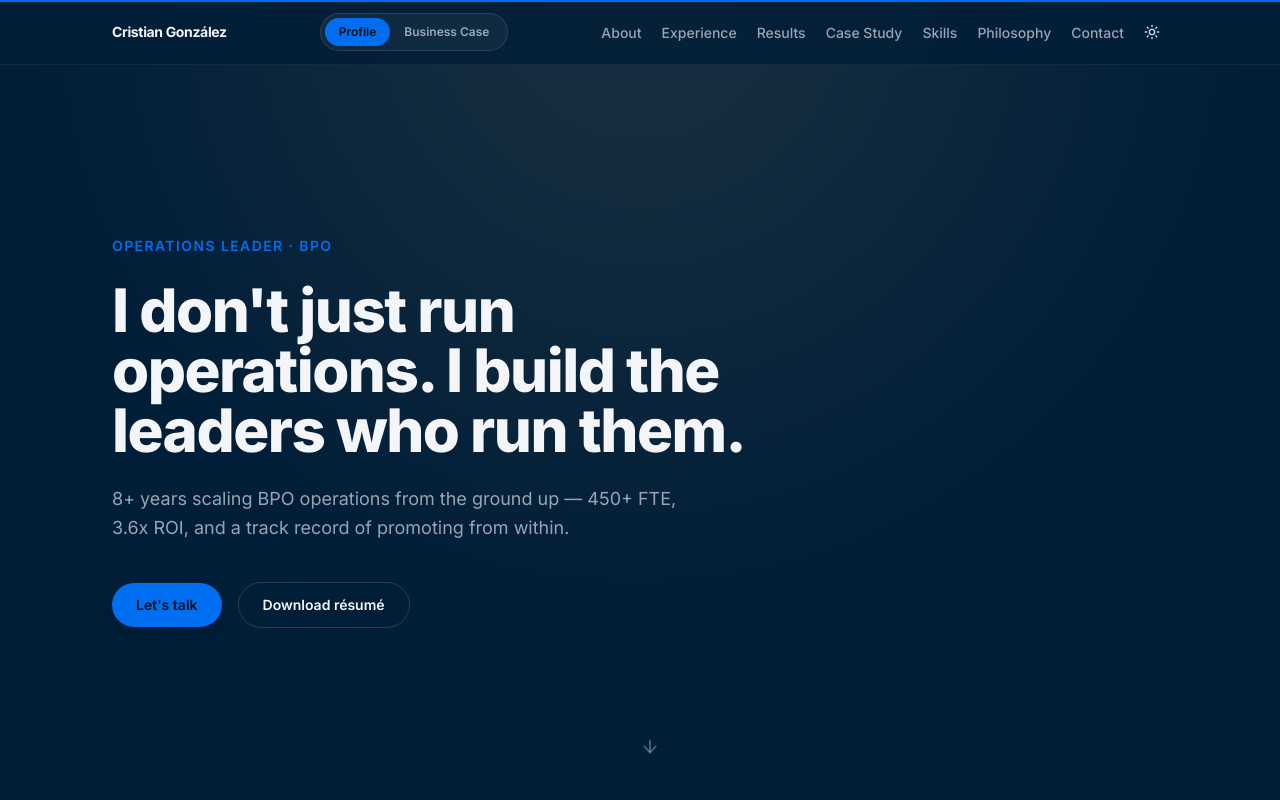
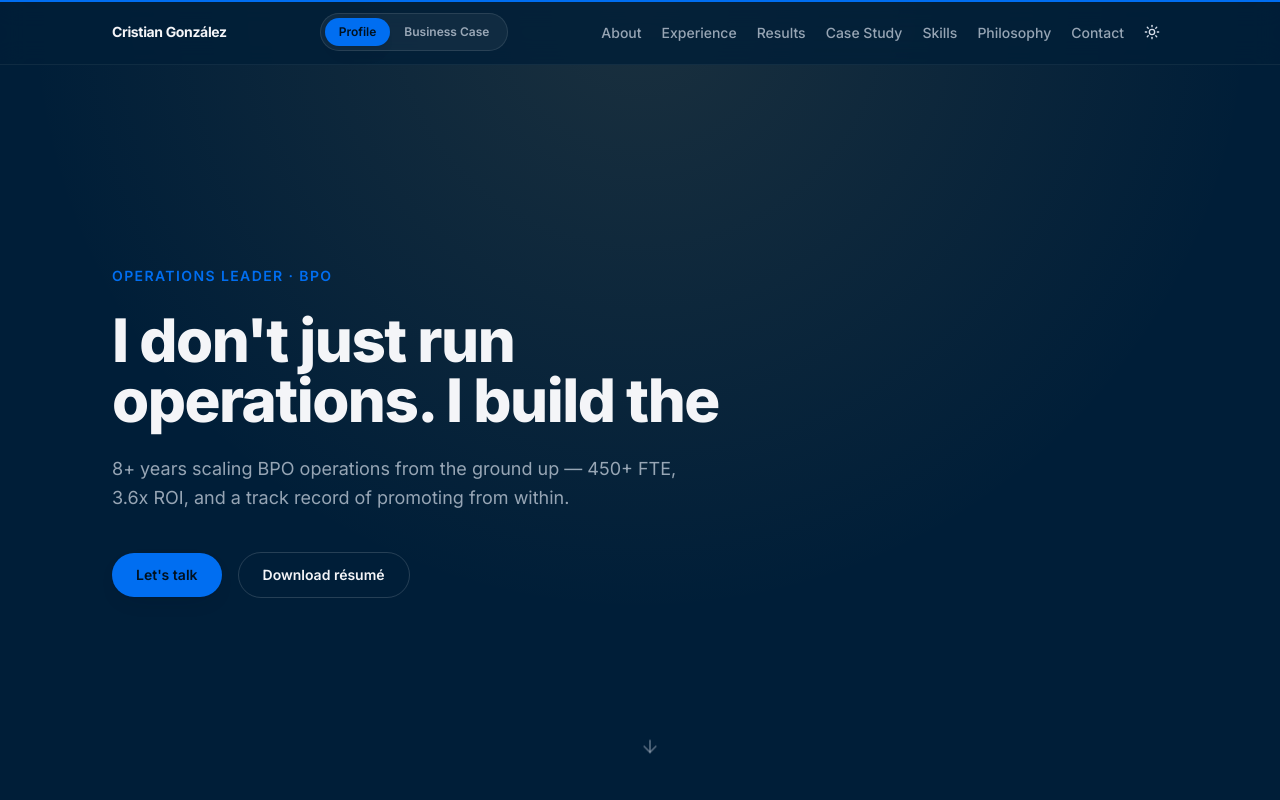
Before and after one commit to cgonzalezp-dev/cristian-gonzalez-portfolio, a React (Vite) app: page / in a window 1280 px wide. Shown: the top 800 px of the page. Built offline with nearby package versions, Linux system fonts and the light colour scheme.

Commit message:
Add hero stats, role line, and highlighted word to content

```diff
--- a/src/data/content.ts
+++ b/src/data/content.ts
@@ -26,11 +26,21 @@ export const nav = [
 
 export const hero = {
   eyebrow: "Operations Leader · BPO",
-  headline: "I don't just run operations. I build the leaders who run them.",
+  headline: "I don't just run operations. I build the",
+  headlineHighlight: "leaders",
+  headlineSuffix: "who run them.",
+  roleLine: `${person.role} · Teleperformance`,
   subhead:
     "8+ years scaling BPO operations from the ground up — 450+ FTE, 3.6x ROI, and a track record of promoting from within.",
+  stats: [
+    { value: "3.6x", label: "ROI delivered" },
+    { value: "450+", label: "FTE managed" },
+    { value: "9/25", label: "Promoted from my team" },
+  ],
   primaryCta: { label: "Let's talk", href: `mailto:${person.email}` },
   secondaryCta: { label: "Download résumé", href: person.resumeUrl },
+  tertiaryCta: { label: "LinkedIn", href: person.linkedin },
+  photo: { src: "headshot.jpg", alt: `Portrait of ${person.name}` },
 };
 
 export const about = {
```
